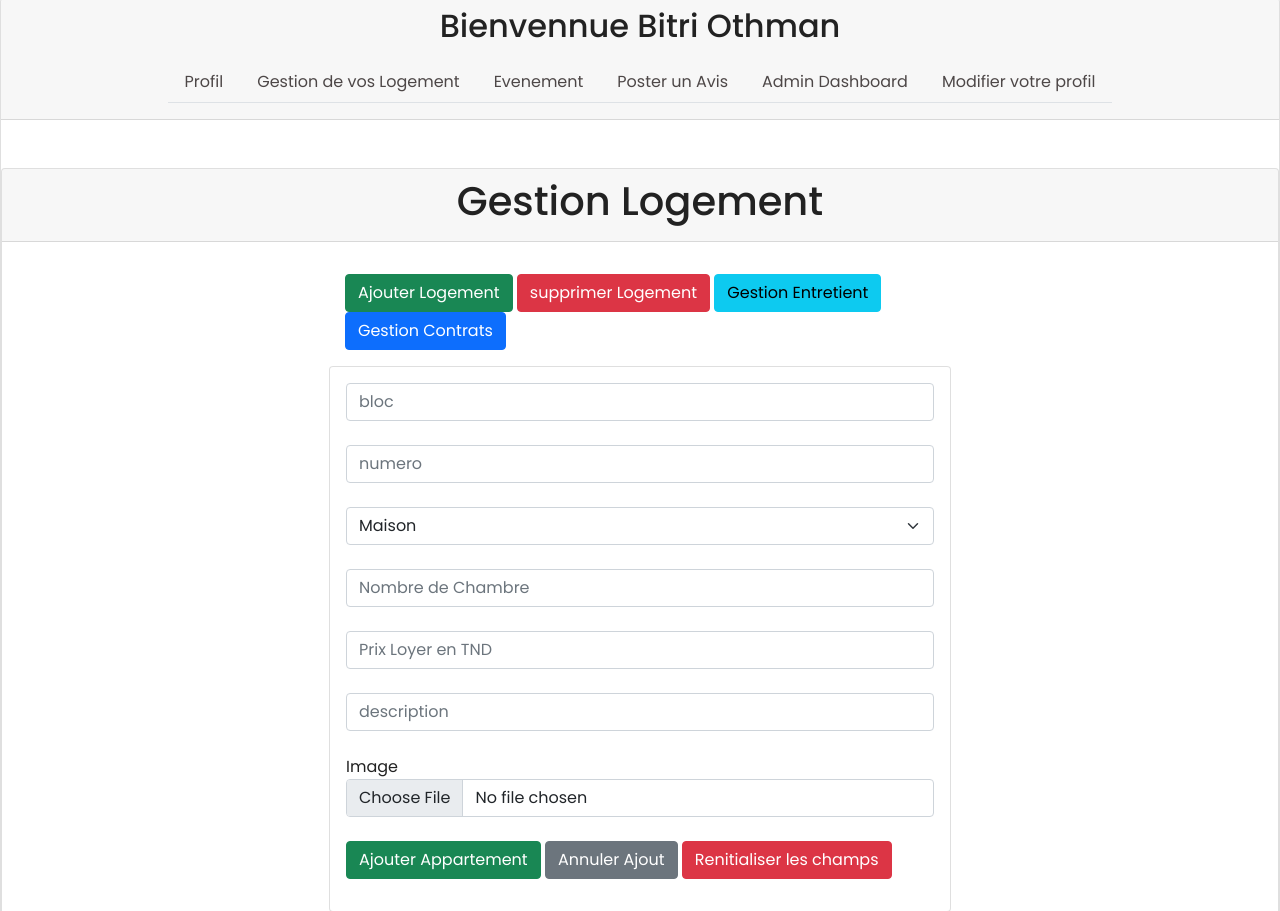
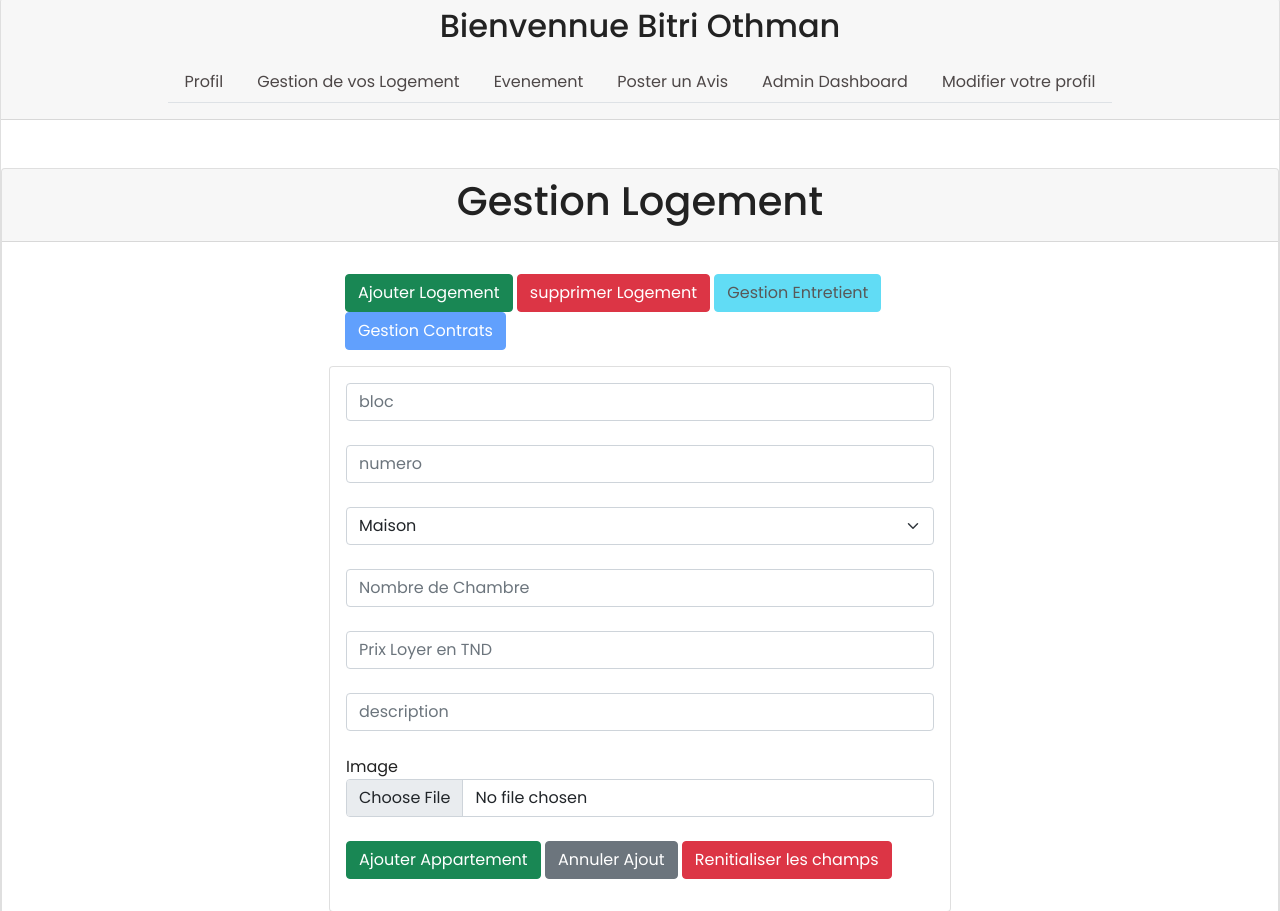
Before and after one commit to Rayduxx/Web_Project_Esprit, a PHP site: page /view/logement_admin.php?ajouter=1 in a window 1280 px wide. Shown: the part 142-1053 px from the top of the page. Run offline with PHP 8.4, Linux system fonts and the light colour scheme; a user stored in the database is signed in; data comes from the database, SQL or seed files in the repository; data that the repository does not hold is empty; some libraries are stand-ins or nearby versions.

Commit message:
avant finale logement

```diff
--- a/view/logement_admin.php
+++ b/view/logement_admin.php
@@ -85,8 +85,8 @@ if(isset($_POST['ajouter'])){
     <div class="container col-lg-6 align-self-center mx-auto">
       <a class="btn btn-success" href="./logement_admin.php?ajouter=1"> Ajouter Logement </a>
       <a class="btn btn-danger" href="./logement_admin.php?supprimer=1"> supprimer Logement </a>
-      <a class="btn btn-info" href="./admin_entretient.php"> Gestion Entretient </a>
-      <a class="btn btn-primary" href="./admin_contrats.php"> Gestion Contrats </a>
+      <a class="btn btn-info disabled" href="#"> Gestion Entretient </a>
+      <a class="btn btn-primary disabled" href="#"> Gestion Contrats </a>
 
     </div>
     <?php if(isset($_GET['supprimer'])){ ?>
```
